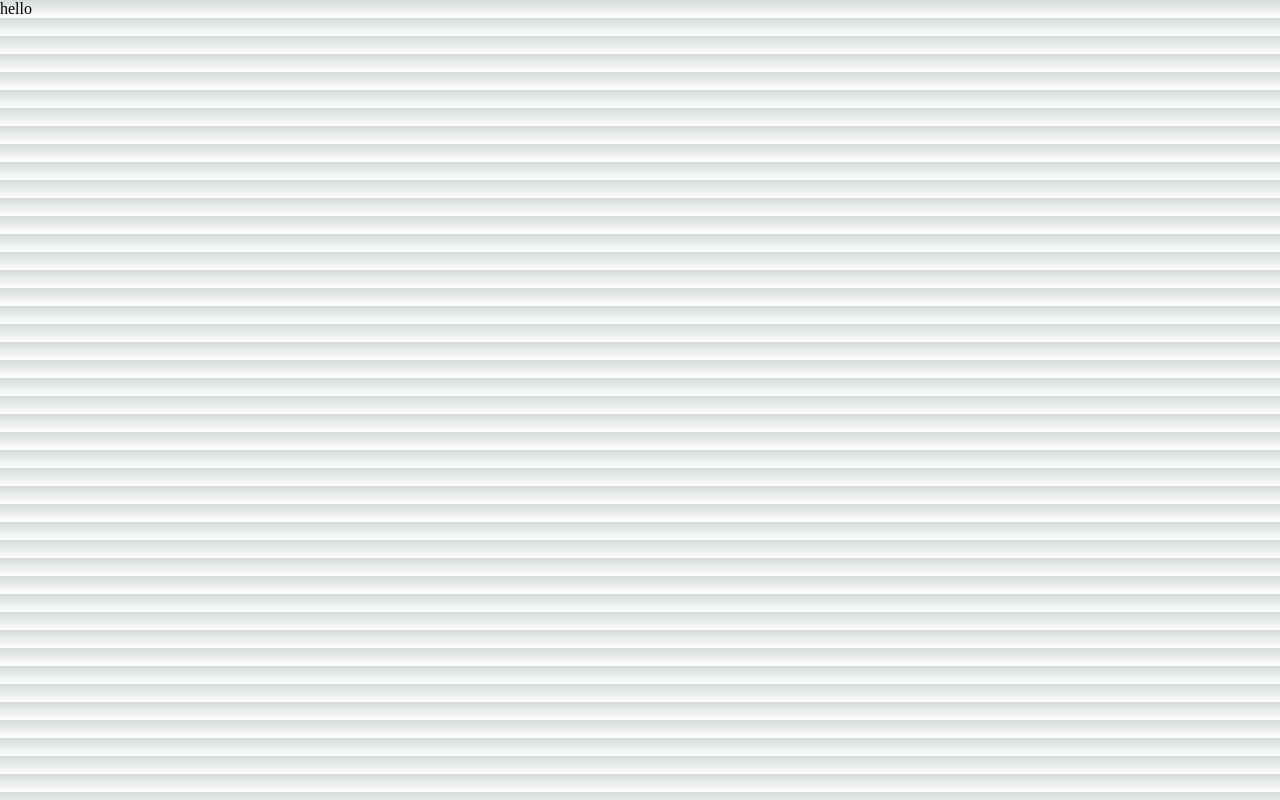
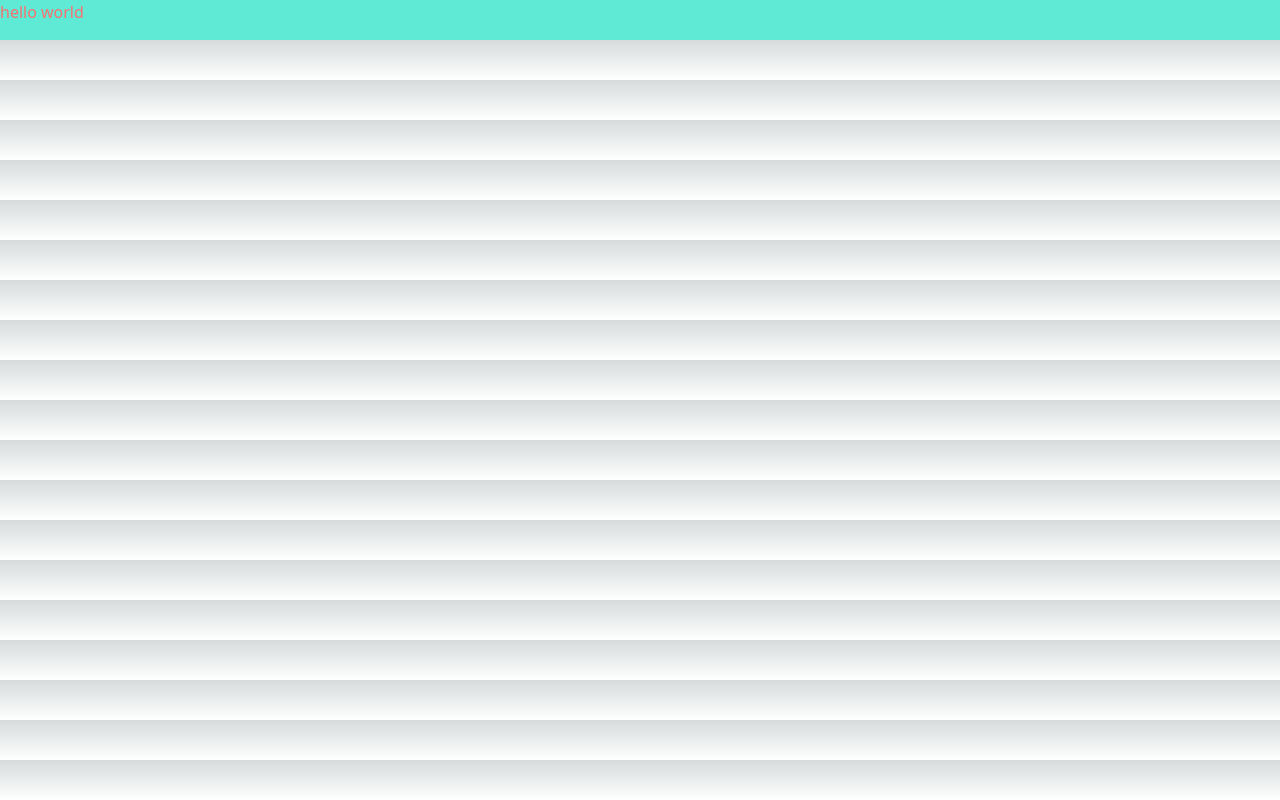
Before and after one commit to csandoval18/blog-app, a Next.js app in the folder client/: page / in a window 1280 px wide. Built offline with nearby package versions, Linux system fonts and the light colour scheme.

Commit message:
added tailwind to project

```diff
--- a/client/components/Navbar.tsx
+++ b/client/components/Navbar/Navbar.tsx
@@ -3,7 +3,11 @@ import React from "react"
 interface NavbarProps {}
 
 const Navbar: React.FC<NavbarProps> = () => {
-	return <nav>hello</nav>
+	return (
+		<nav className='bg-teal-300 h-10 text-red-400'>
+			hello world
+		</nav>
+	)
 }
 
 export default Navbar
--- a/client/pages/index.tsx
+++ b/client/pages/index.tsx
@@ -1,5 +1,5 @@
 import React from "react"
-import Navbar from "../components/Navbar"
+import Navbar from "../components/Navbar/Navbar"
 
 interface indexProps {}
 
--- /dev/null
+++ b/client/postcss.config.js
@@ -0,0 +1,6 @@
+module.exports = {
+  plugins: {
+    tailwindcss: {},
+    autoprefixer: {},
+  },
+}
--- a/client/postcss.config.ts
+++ /dev/null
@@ -1,8 +0,0 @@
-export {}
-
-module.exports = {
-	plugins: {
-		tailwindcss: {},
-		autoprefixer: {},
-	},
-}
--- a/client/styles/globals.css
+++ b/client/styles/globals.css
@@ -1,3 +1,7 @@
+@tailwind base;
+@tailwind components;
+@tailwind utilities;
+
 :root {
   --max-width: 1100px;
   --border-radius: 12px;
--- a/client/tailwind.config.ts
+++ b/client/tailwind.config.js
@@ -1,8 +1,9 @@
 /** @type {import('tailwindcss').Config} */
-export {}
-
 module.exports = {
-	content: ["./src/**/*.{html,jsx,tsx}"],
+	content: [
+		"./pages/**/*.{js,ts,jsx,tsx}",
+		"./components/**/*.{js,ts,jsx,tsx}",
+	],
 	theme: {
 		extend: {},
 	},
```
